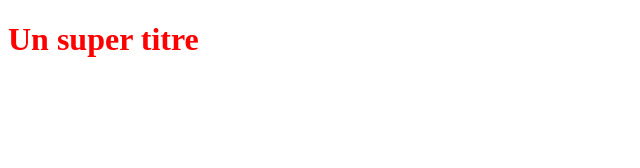
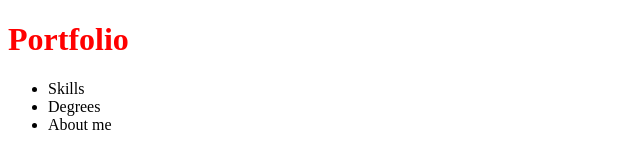
Before and after one commit to duboisantoine/OcProject, a plain HTML site: page index.html in a window 1280 px wide. Shown: the whole page, without its empty margins (0-640 px from the left). Drawn offline with Linux system fonts and the light colour scheme.

Commit message:
Add menu

```diff
--- a/index.html
+++ b/index.html
@@ -5,6 +5,16 @@
    <link rel="stylesheet" type="text/css" href="style.css">
 </head>
 <body>
-   <h1>Un super titre</h1>
+   <header>
+      <h1>Portfolio </h1>
+      <ul>
+         <li>Skills</li>
+         <li>Degrees</li>
+         <li>About me</li>
+      </ul>
+   </header>
+
+
+
 </body>
 </html>
```
